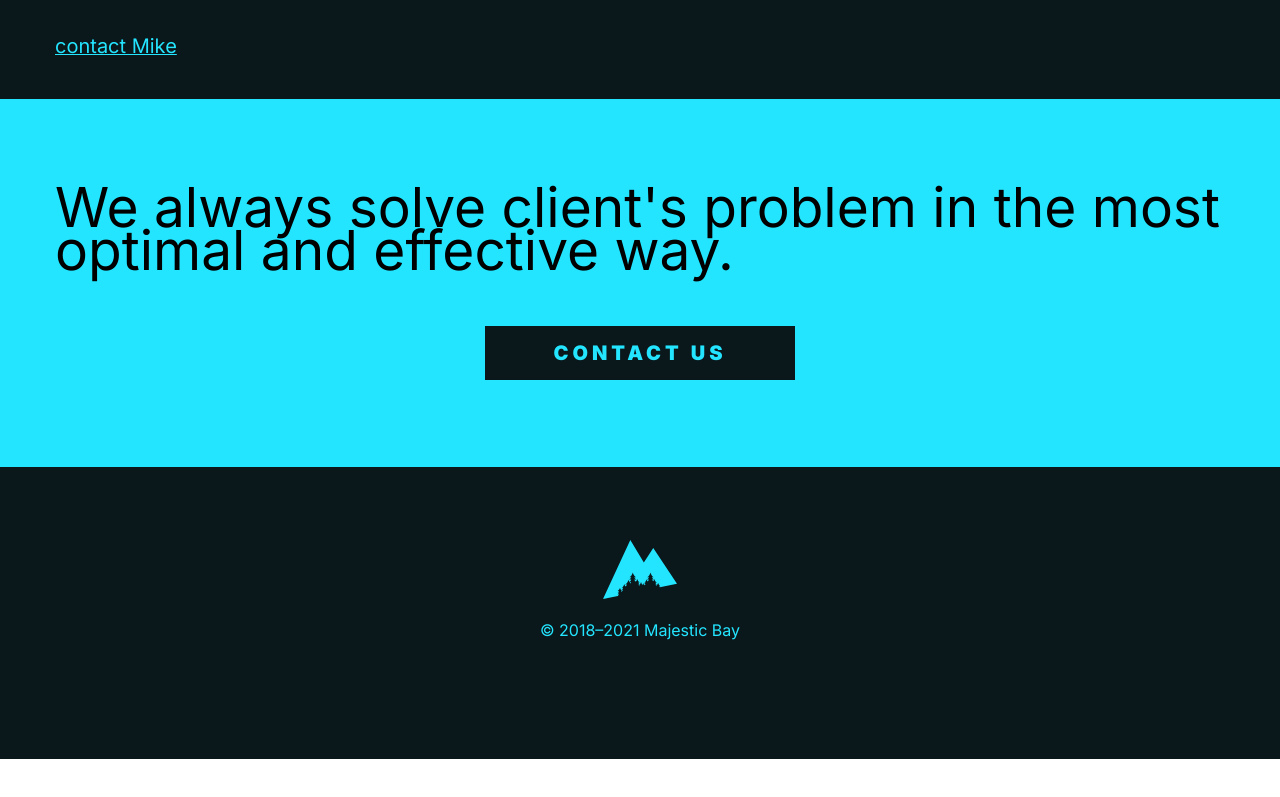
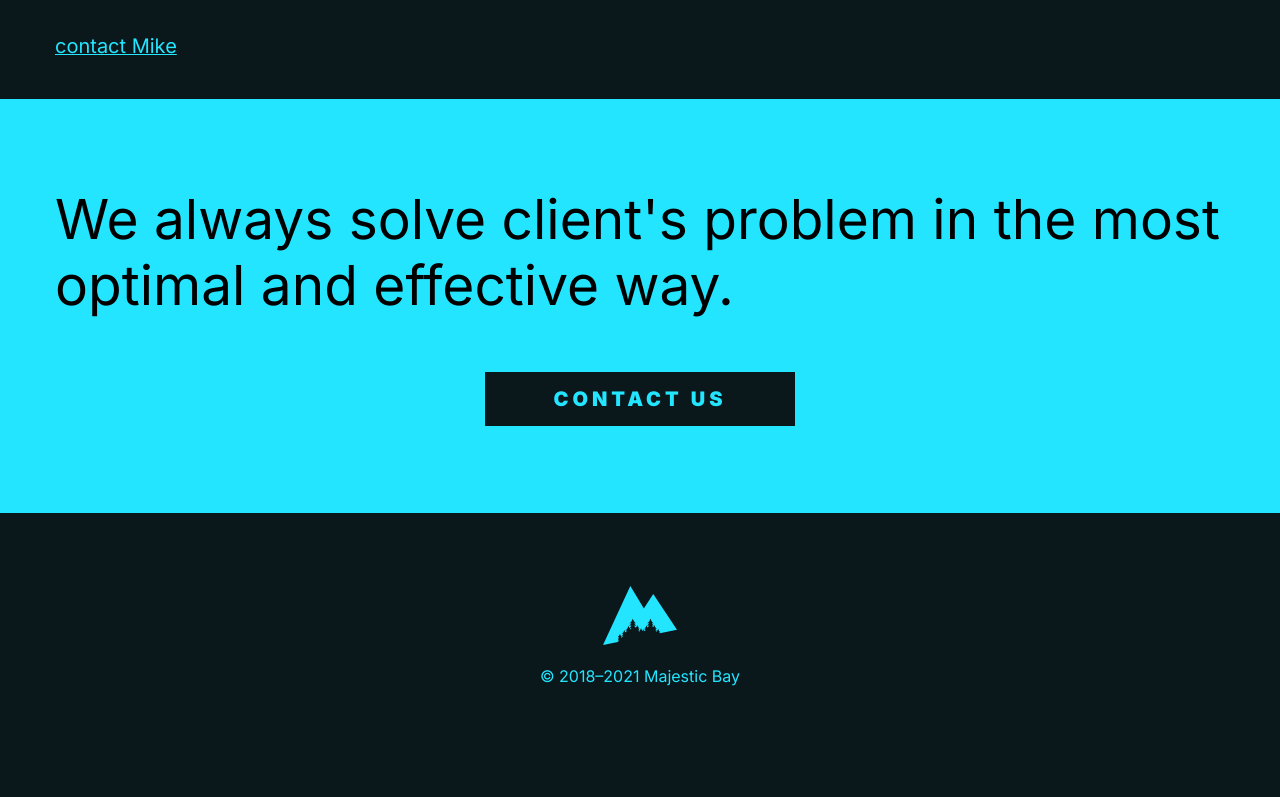
Before and after one commit to MajesticBay/majestic-bay, a React (Create React App) app: page / in a window 1280 px wide. Shown: the part 3968-4765 px from the top of the page. Before the commit the page ends 4727 px from the top, so only its background shows below. Built offline with nearby package versions, Linux system fonts and the light colour scheme.

Commit message:
Make banner font-size more responsive on desktop.

```diff
--- a/src/components/OurTeam.js
+++ b/src/components/OurTeam.js
@@ -14,7 +14,7 @@ export const OurTeam = () => (
                     <p className="member__title">APP / UX / AR & Product Designer</p>
                 </div>
                 <p className="member__about"><span className="green">From Mike:</span>{'\u00A0'}For more than 7 years I have been helping brands develop their business through design.{'\u00A0'}<span className="italic">Visual support of the brand — my task.</span>{'\u00A0'}I like to work on projects from the start and use all my experience to do the job perfectly. </p>
-                <a className="member__contact" href="#">contact Mike</a>
+                <a className="member__contact" href="http://localhost:3000/">contact Mike</a>
             </div>
             <div className="member">
                 <div className="member__top">
@@ -23,7 +23,7 @@ export const OurTeam = () => (
                     <p className="member__title">Front / End / Back & React Native Developer</p>
                 </div>
                 <p className="member__about"><span className="green">From Mike:</span>{'\u00A0'}For more than 7 years I have been helping brands develop their business through design.{'\u00A0'}<span className="italic">Visual support of the brand — my task.</span>{'\u00A0'}I like to work on projects from the start and use all my experience to do the job perfectly. </p>
-                <a className="member__contact" href="#">contact Mike</a>
+                <a className="member__contact" href="http://localhost:3000/">contact Mike</a>
             </div>
         </div>
     </div>
--- a/src/scss/layout/_banner.scss
+++ b/src/scss/layout/_banner.scss
@@ -24,6 +24,7 @@
         &__text {
             max-width: 1170px;
             font-size: 5.5rem;
+            line-height: 6.656rem;
         }
 
         &__btn {
--- a/src/scss/main.css
+++ b/src/scss/main.css
@@ -141,6 +141,7 @@ a {
   .banner__text {
     max-width: 1170px;
     font-size: 5.5rem;
+    line-height: 6.656rem;
   }
   .banner__btn {
     margin-top: 5.3rem;
```
Also changed, not shown: 1 other file (tests, documents, lock files or other folders).
